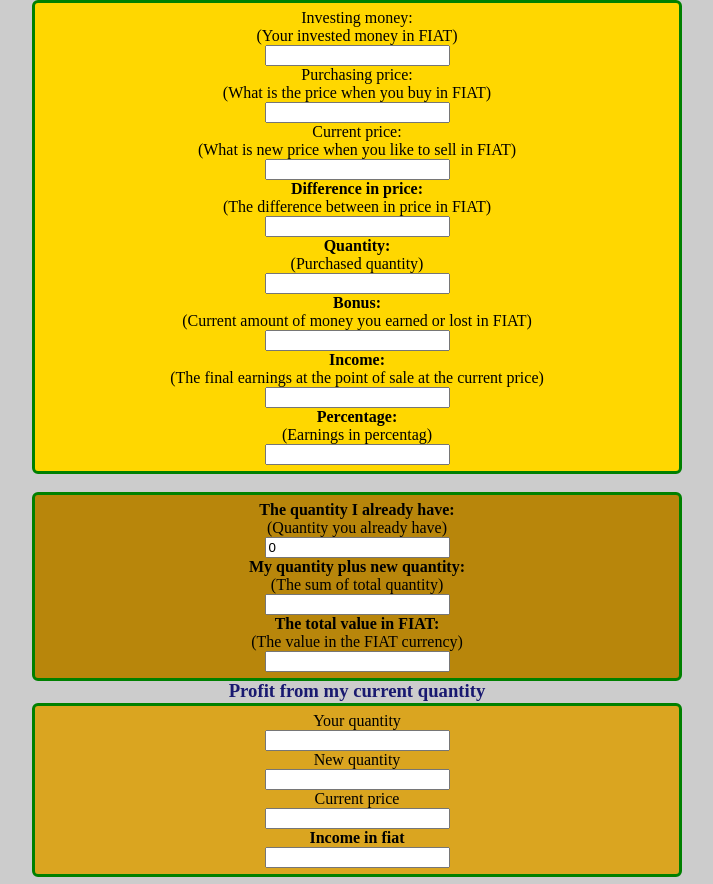
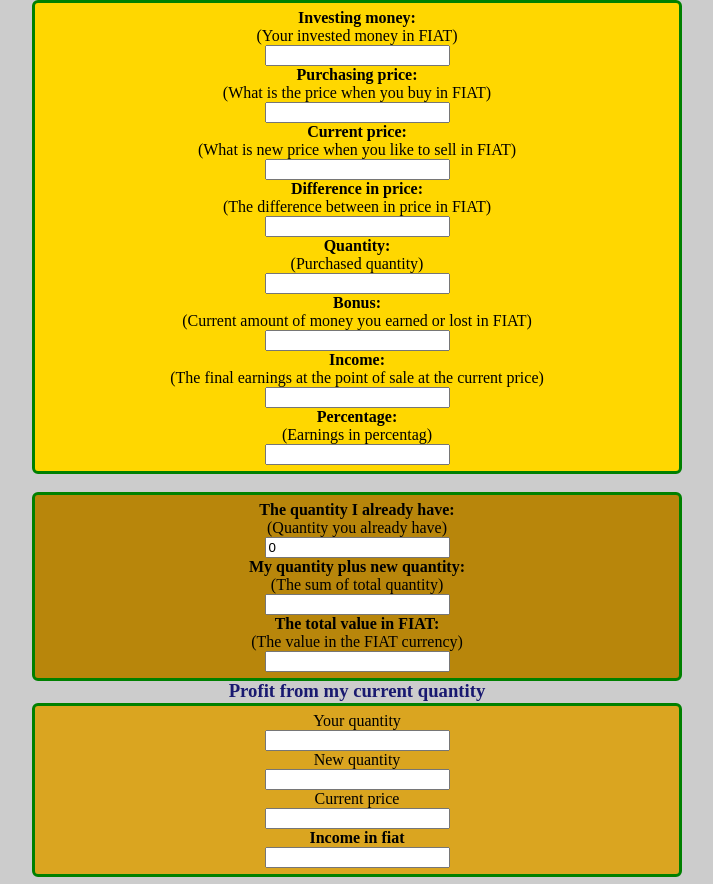
Before and after one commit to myprofit/myprofit.github.io, a plain HTML site: page index.html in a window 1280 px wide. Shown: the part 46-930 px from the top of the page, without its empty margins (283-996 px from the left). Drawn offline with Linux system fonts and the light colour scheme.

Commit message:
Update index.html

```diff
--- a/index.html
+++ b/index.html
@@ -88,11 +88,11 @@ h3{   margin: auto;
       <!-- Option to select and add the COIN and EXCHANGE market you are using for calculating to give you the output of the current price of coin your choice
    Exchange market:<br>
 <input id="EXCM" value="" type="text">      <br>      Coin:<br><hr>      <input id="COIN" value="" type="text"> - Coin that you like to calculate it give you curent price-->
-      Investing money:<br>(Your invested money in FIAT)<br>
+      <b>Investing money:</b><br>(Your invested money in FIAT)<br>
       <input id="INV" value="" type="text"><br>
-      Purchasing price:<br>(What is the price when you buy in FIAT)<br>
+      <b>Purchasing price:</b><br>(What is the price when you buy in FIAT)<br>
       <input id="PURCP" value="" type="text"><br>
-      Current price:<br>(What is new price when you like to sell in FIAT)<br>
+      <b>Current price:</b><br>(What is new price when you like to sell in FIAT)<br>
       <input id="CURP" value="" type="text"><br>
       <b>Difference in price:</b><br>(The difference between in price in FIAT)<br>
       <input id="DIFF" readonly="true" type="text"><br>
```
